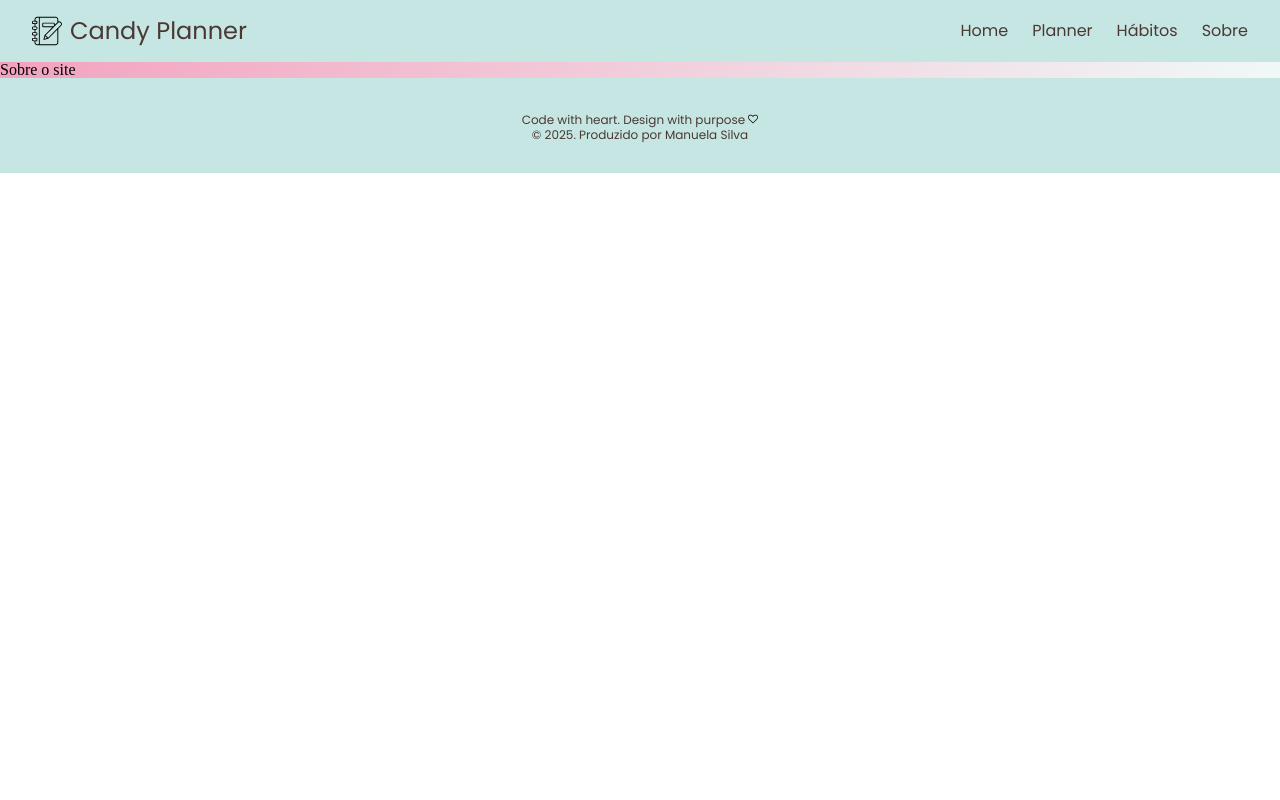
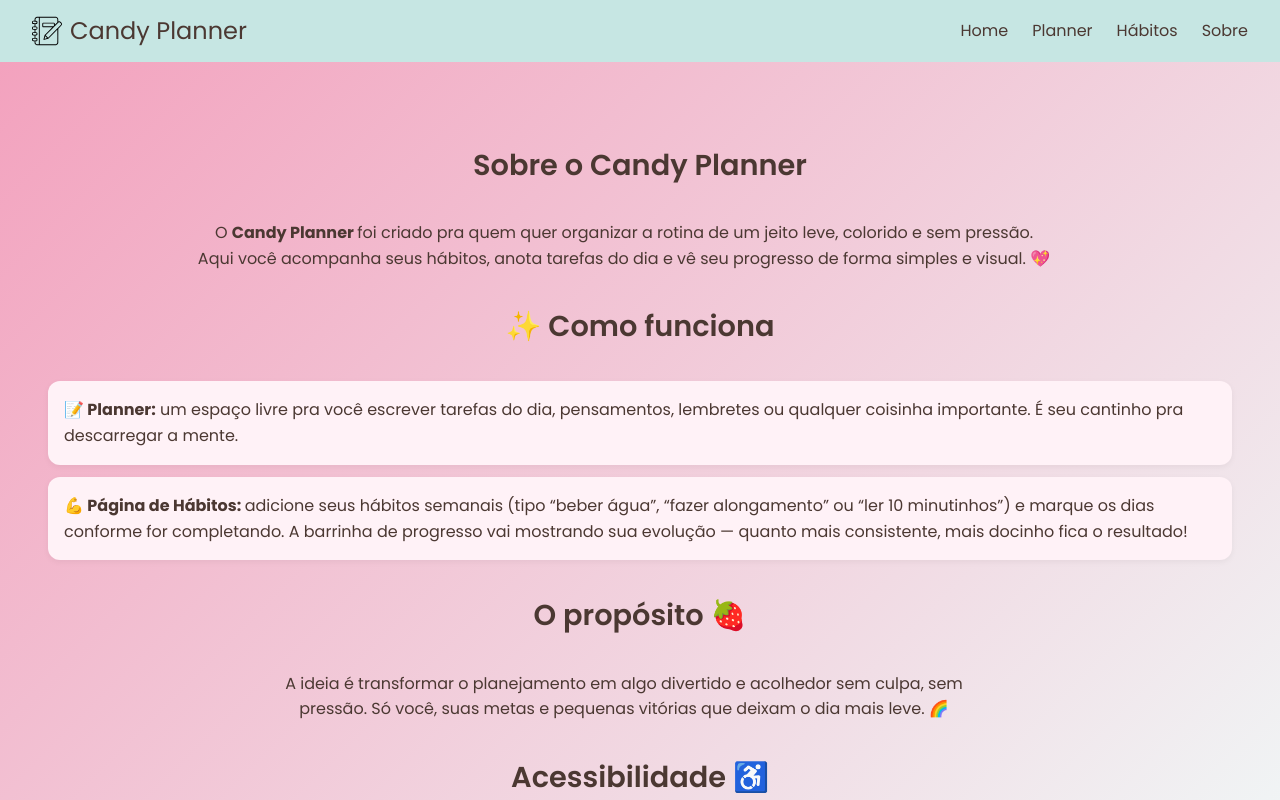
Before and after one commit to netuninho/candy-planner, a React (Vite) app: page /sobre in a window 1280 px wide. Shown: the top 800 px of the page. Built offline with nearby package versions, Linux system fonts and the light colour scheme.

Commit message:
feat: criando a pagina sobre

```diff
--- a/src/assets/styles/pages/Sobre.scss
+++ b/src/assets/styles/pages/Sobre.scss
@@ -2,4 +2,39 @@
 
 .sobre {
   background: linear-gradient(135deg, $bubble-gum , $candy-floss);
+  padding: 2rem 1rem;
+  color: $chocolate;
+  line-height: 1.6;
+
+  h1,
+  h2 {
+    font-size: 1.8rem;
+    margin: 2rem 0;
+    text-align: center;
+    font-weight: 600;
+  }
+
+  p {
+    max-width: 90vw;
+    text-align: center;
+    text-wrap: balance;
+  }
+
+  ul {
+    list-style: none;
+    padding: 0;
+    margin-bottom: 2rem;
+
+    li {
+      background: #fff2f7;
+      padding: 1rem;
+      border-radius: 12px;
+      margin-bottom: 0.8rem;
+      box-shadow: 0 2px 6px rgba(0, 0, 0, 0.05);
+    }
+  }
+
+  strong {
+    font-weight: 700;
+  }
 }
--- a/src/pages/Sobre.tsx
+++ b/src/pages/Sobre.tsx
@@ -2,17 +2,50 @@ import Header from "../components/Header";
 import Footer from "../components/Footer";
 import "../assets/styles/pages/Sobre.scss";
 
-function Sobre() {
-
+const Sobre = () => {
   return (
     <>
       <Header />
-      <main className="sobre">
-        <h1>Sobre o site</h1>
+      <main className="sobre container">
+        <section className="sobre__intro">
+          <h1>Sobre o Candy Planner</h1>
+          <p>
+            O <strong>Candy Planner </strong>
+            foi criado pra quem quer organizar a rotina de um jeito leve, colorido e sem pressão. Aqui você acompanha seus hábitos, anota tarefas do dia e vê seu progresso de forma simples e visual. 💖
+          </p>
+        </section>
+
+        <section className="sobre__how">
+          <h2>✨ Como funciona</h2>
+          <ul>
+            <li>
+              <strong>📝 Planner:</strong> um espaço livre pra você
+              escrever tarefas do dia, pensamentos, lembretes ou qualquer coisinha importante. É seu cantinho pra descarregar a mente.
+            </li>
+            <li>
+              <strong>💪 Página de Hábitos: </strong>
+              adicione seus hábitos semanais (tipo “beber água”, “fazer alongamento” ou “ler 10 minutinhos”) e marque os dias conforme for completando. A barrinha de progresso vai mostrando sua evolução — quanto mais consistente, mais docinho fica o resultado!
+            </li>
+          </ul>
+        </section>
+
+        <section className="sobre__why">
+          <h2>O propósito 🍓 </h2>
+          <p>
+            A ideia é transformar o planejamento em algo divertido e acolhedor sem culpa, sem pressão. Só você, suas metas e pequenas vitórias que deixam o dia mais leve. 🌈
+          </p>
+        </section>
+
+        <section className="sobre__accessibility">
+          <h2>Acessibilidade ♿</h2>
+          <p>
+            O Candy Planner foi feito com cuidado pra ser acessível a todos: cores com bom contraste, textos claros e botões fáceis de identificar. Organização é pra todo mundo. 💛
+          </p>
+        </section>
       </main>
       <Footer />
     </>
   );
-}
+};
 
 export default Sobre;
```
